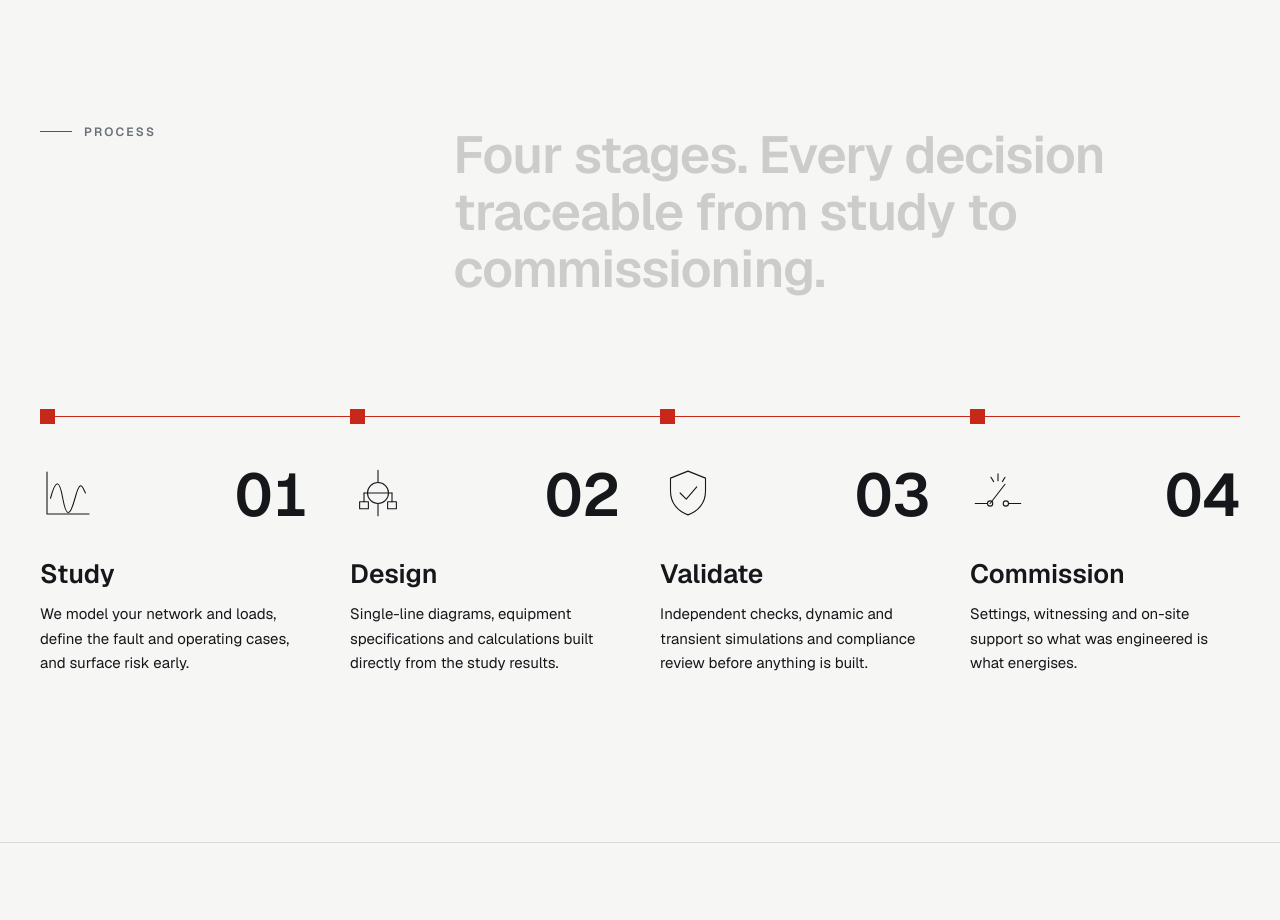
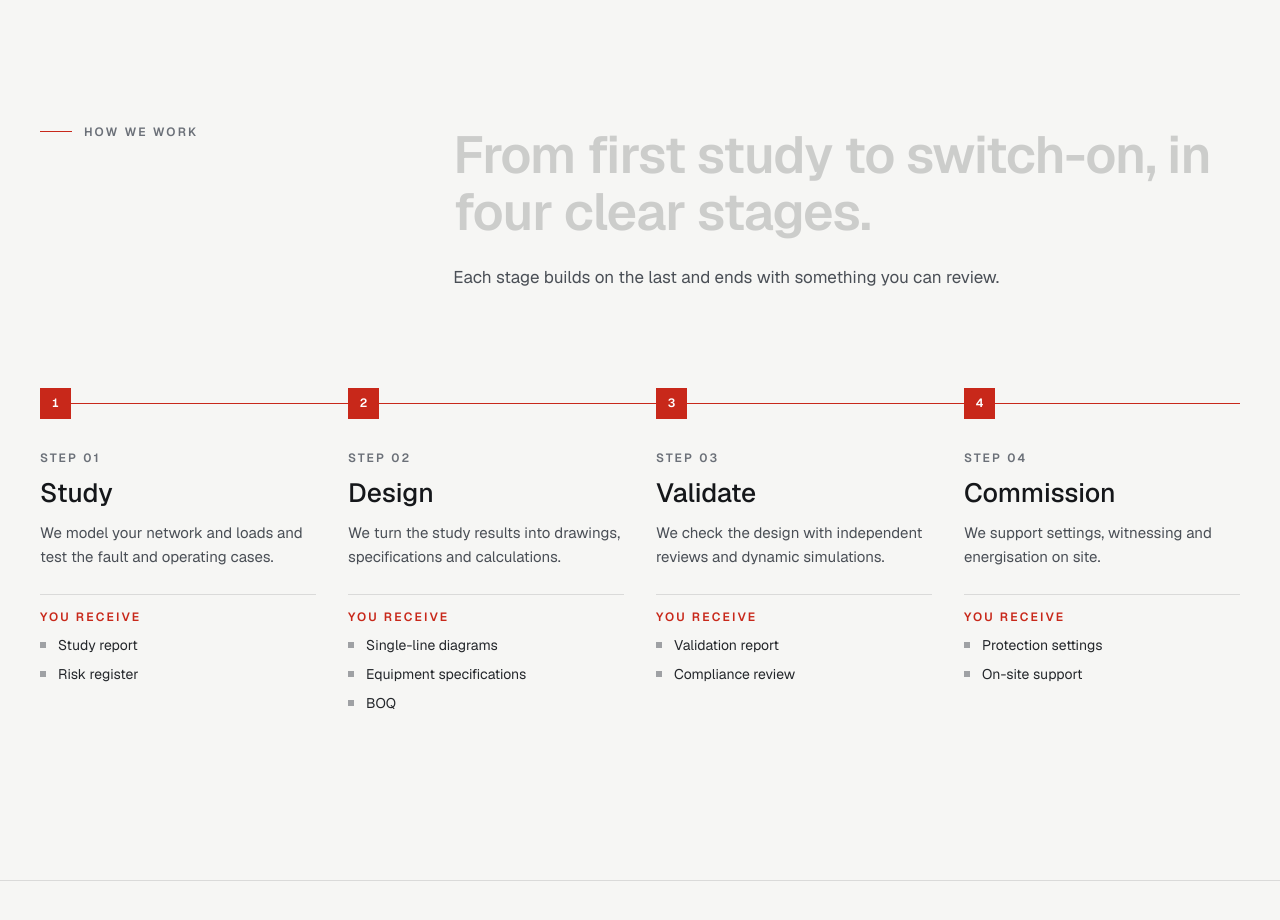
Before and after one commit to wnr-group/infoelex-app, a Next.js app: page / in a window 1280 px wide. Shown: the part 5820-6740 px from the top of the page. Built offline with nearby package versions, Linux system fonts and the light colour scheme.

Commit message:
feat: clearer process section with what we do and deliverables
Co-Authored-By: Claude Sonnet 5.5 <noreply@anthropic.com>

```diff
--- a/components/home/content.ts
+++ b/components/home/content.ts
@@ -124,26 +124,30 @@ export const EXPERTISE: {
   },
 ];
 
-export const PROCESS: { step: string; title: string; copy: string }[] = [
+export const PROCESS: { step: string; title: string; does: string; gets: string[] }[] = [
   {
     step: "01",
     title: "Study",
-    copy: "We model your network and loads, define the fault and operating cases, and surface risk early.",
+    does: "We model your network and loads and test the fault and operating cases.",
+    gets: ["Study report", "Risk register"],
   },
   {
     step: "02",
     title: "Design",
-    copy: "Single-line diagrams, equipment specifications and calculations built directly from the study results.",
+    does: "We turn the study results into drawings, specifications and calculations.",
+    gets: ["Single-line diagrams", "Equipment specifications", "BOQ"],
   },
   {
     step: "03",
     title: "Validate",
-    copy: "Independent checks, dynamic and transient simulations and compliance review before anything is built.",
+    does: "We check the design with independent reviews and dynamic simulations.",
+    gets: ["Validation report", "Compliance review"],
   },
   {
     step: "04",
     title: "Commission",
-    copy: "Settings, witnessing and on-site support so what was engineered is what energises.",
+    does: "We support settings, witnessing and energisation on site.",
+    gets: ["Protection settings", "On-site support"],
   },
 ];
 
--- a/components/home/process-section.tsx
+++ b/components/home/process-section.tsx
@@ -1,45 +1,18 @@
 "use client";
 
-import { motion, useMotionValueEvent, useScroll, useTransform } from "framer-motion";
+import {
+  motion,
+  useMotionValueEvent,
+  useScroll,
+  useTransform,
+} from "framer-motion";
 import { useRef, useState } from "react";
 import { cn } from "@/lib/utils";
-import { useReducedMotion } from "./use-reduced-motion";
 import { PROCESS } from "./content";
 import { Eyebrow, Reveal, ScrubHeadline } from "./reveal";
+import { useReducedMotion } from "./use-reduced-motion";
 
-const STROKE = { stroke: "currentColor", strokeWidth: 1.25, fill: "none", strokeLinecap: "round", strokeLinejoin: "round" } as const;
-
-/** Minimal line art, one drawing per step. */
-const ART = [
-  // Study: waveform over axes
-  <svg key="s" viewBox="0 0 64 64" className="h-14 w-14" aria-hidden="true">
-    <path d="M8 8v48h48" {...STROKE} />
-    <path d="M12 38c6-22 10-22 14 0s8 22 14 0 8-14 12-6" {...STROKE} />
-  </svg>,
-  // Design: single-line diagram
-  <svg key="d" viewBox="0 0 64 64" className="h-14 w-14" aria-hidden="true">
-    <path d="M32 6v14M32 44v14M16 32h32" {...STROKE} />
-    <circle cx="32" cy="32" r="12" {...STROKE} />
-    <path d="M16 32v10M48 32v10" {...STROKE} />
-    <rect x="11" y="42" width="10" height="8" {...STROKE} />
-    <rect x="43" y="42" width="10" height="8" {...STROKE} />
-  </svg>,
-  // Validate: shield with check
-  <svg key="v" viewBox="0 0 64 64" className="h-14 w-14" aria-hidden="true">
-    <path d="M32 7 12 15v15c0 14 9 23 20 27 11-4 20-13 20-27V15L32 7Z" {...STROKE} />
-    <path d="m23 32 7 7 12-14" {...STROKE} />
-  </svg>,
-  // Commission: switch closing a circuit
-  <svg key="c" viewBox="0 0 64 64" className="h-14 w-14" aria-hidden="true">
-    <path d="M6 44h14M44 44h14" {...STROKE} />
-    <circle cx="23" cy="44" r="3" {...STROKE} />
-    <circle cx="41" cy="44" r="3" {...STROKE} />
-    <path d="M23 44 40 22" {...STROKE} />
-    <path d="M32 10v8M24 14l3 5M40 14l-3 5" {...STROKE} />
-  </svg>,
-];
-
-/** Study → Design → Validate → Commission, with a red progress line that follows the scroll. */
+/** Four numbered stages, each with what we do and what you receive. A red line fills as you scroll. */
 export function ProcessSection() {
   const reduce = useReducedMotion();
   const ref = useRef<HTMLElement>(null);
@@ -53,58 +26,65 @@ export function ProcessSection() {
     setActive((prev) => (prev === idx ? prev : idx));
   });
 
-  const lit = (i: number) => reduce || i <= active;
+  const reached = (i: number) => reduce || i <= active;
 
   return (
     <section id="process" ref={ref} className="border-t border-hairline bg-canvas py-[var(--space-section)]">
       <div className="wrap">
         <div className="grid gap-10 lg:grid-cols-12">
           <div className="lg:col-span-4">
-            <Eyebrow>Process</Eyebrow>
+            <Eyebrow>How we work</Eyebrow>
           </div>
           <div className="lg:col-span-8">
             <ScrubHeadline
-              text="Four stages. Every decision traceable from study to commissioning."
+              text="From first study to switch-on, in four clear stages."
               className="font-display text-headline text-graphite-950"
             />
+            <Reveal delay={0.1}>
+              <p className="mt-6 max-w-xl text-[17px] leading-relaxed text-graphite-600">
+                Each stage builds on the last and ends with something you can review.
+              </p>
+            </Reveal>
           </div>
         </div>
 
-        <div className="relative mt-20 md:mt-28">
+        <div className="relative mt-16 md:mt-24">
           {/* Horizontal rail (desktop) */}
-          <div className="absolute left-0 right-0 top-[7px] hidden h-px bg-hairline lg:block" aria-hidden="true">
-            <motion.div
-              className="h-full origin-left bg-signal"
-              style={{ scaleX: reduce ? 1 : line }}
-            />
+          <div className="absolute left-0 right-0 top-[15px] hidden h-px bg-hairline lg:block" aria-hidden="true">
+            <motion.div className="h-full origin-left bg-signal" style={{ scaleX: reduce ? 1 : line }} />
           </div>
           {/* Vertical rail (mobile) */}
-          <div className="absolute bottom-0 left-[7px] top-0 w-px bg-hairline lg:hidden" aria-hidden="true">
+          <div className="absolute bottom-0 left-[15px] top-0 w-px bg-hairline lg:hidden" aria-hidden="true">
             <motion.div className="h-full origin-top bg-signal" style={{ scaleY: reduce ? 1 : line }} />
           </div>
 
-          <ol className="grid gap-14 lg:grid-cols-4 lg:gap-10">
+          <ol className="grid gap-12 lg:grid-cols-4 lg:gap-8">
             {PROCESS.map((p, i) => (
-              <Reveal key={p.step} as="li" delay={i * 0.06} className="relative pl-10 lg:pl-0 lg:pt-14">
+              <Reveal key={p.step} as="li" delay={i * 0.06} className="relative pl-14 lg:pl-0 lg:pt-16">
                 <span
                   aria-hidden="true"
                   className={cn(
-                    "absolute left-0 top-1 h-[15px] w-[15px] border transition-colors duration-[500ms] ease-signature lg:top-0",
-                    lit(i) ? "border-signal bg-signal" : "border-graphite-600/40 bg-canvas"
-                  )}
-                />
-                <div
-                  className={cn(
-                    "transition-colors duration-[500ms] ease-signature",
-                    lit(i) ? "text-graphite-950" : "text-graphite-600/50"
+                    "absolute left-0 top-0 flex h-[31px] w-[31px] items-center justify-center border text-[12px] font-semibold tabular-nums transition-colors duration-[500ms] ease-signature",
+                    reached(i) ? "border-signal bg-signal text-white" : "border-graphite-600/40 bg-canvas text-steel"
                   )}
                 >
-                  <div className="flex items-start justify-between">
-                    {ART[i]}
-                    <span className="font-display text-5xl leading-none tabular-nums md:text-6xl">{p.step}</span>
-                  </div>
-                  <h3 className="mt-8 font-display text-title">{p.title}</h3>
-                  <p className="mt-3 max-w-xs text-[15px] leading-relaxed">{p.copy}</p>
+                  {i + 1}
+                </span>
+
+                <p className="text-eyebrow font-semibold uppercase text-steel">Step {p.step}</p>
+                <h3 className="mt-3 font-display text-title font-medium text-graphite-950">{p.title}</h3>
+                <p className="mt-3 max-w-xs text-[15px] leading-relaxed text-graphite-600">{p.does}</p>
+
+                <div className="mt-6 max-w-xs border-t border-hairline pt-4">
+                  <p className="text-eyebrow font-semibold uppercase text-signal">You receive</p>
+                  <ul className="mt-3 space-y-2">
+                    {p.gets.map((g) => (
+                      <li key={g} className="flex items-center gap-3 text-[14px] text-graphite-800">
+                        <span className="h-1.5 w-1.5 shrink-0 bg-graphite-600/50" />
+                        {g}
+                      </li>
+                    ))}
+                  </ul>
                 </div>
               </Reveal>
             ))}
```
